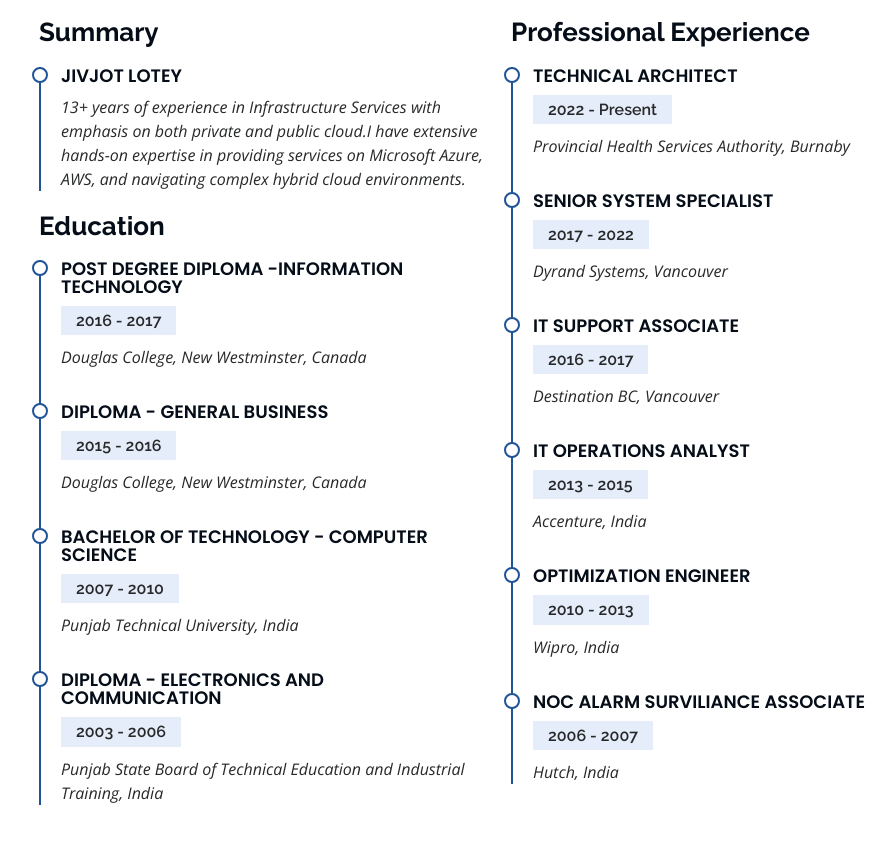
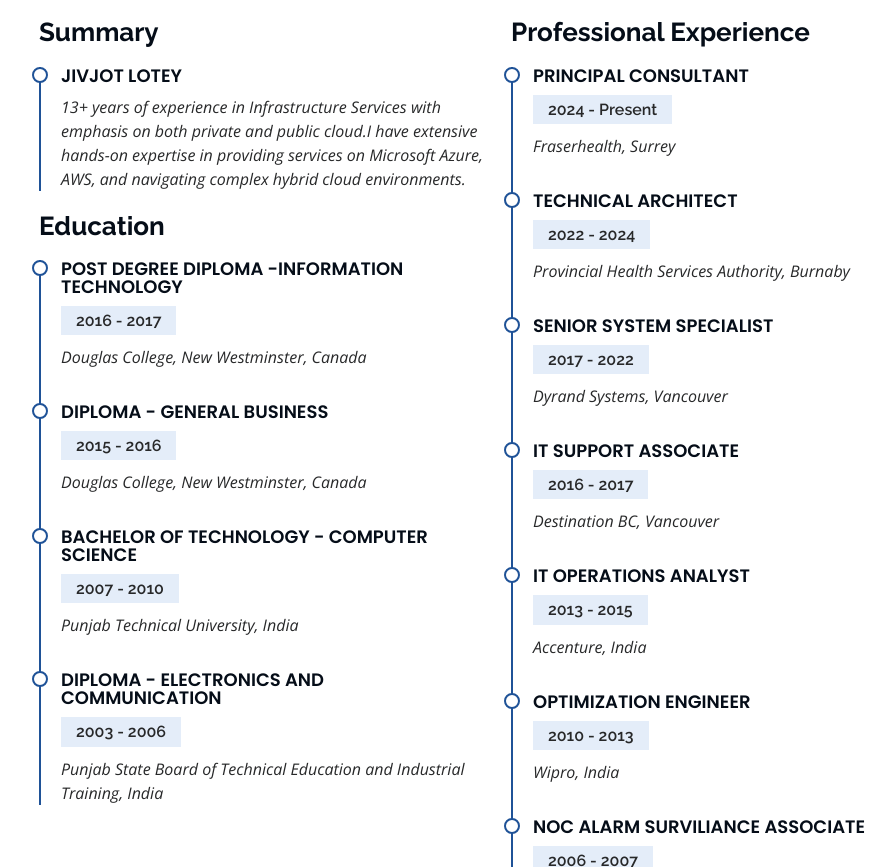
Before and after one commit to JivjotLotey/jivjotlotey.github.io, a plain HTML site: page index.html in a window 1280 px wide. Shown: the part 1067-1934 px from the top of the page, without its empty margins (291-1186 px from the left). Drawn offline with nearby package versions, Linux system fonts and the light colour scheme.

Commit message:
Update index.html

```diff
--- a/index.html
+++ b/index.html
@@ -182,9 +182,17 @@
             </div>
             <div class="col-lg-6" data-aos="fade-up" data-aos-delay="100">
               <h3 class="resume-title">Professional Experience</h3>
-              <div class="resume-item">
+             <div class="resume-item">
+                <h4>Principal Consultant</h4>
+                <h5>2024 - Present</h5>
+                <p><em>Fraserhealth, Surrey</em></p>
+                <ul>
+
+                </ul>
+              </div>
+               <div class="resume-item">
                 <h4>Technical Architect</h4>
-                <h5>2022 - Present</h5>
+                <h5>2022 - 2024</h5>
                 <p><em>Provincial Health Services Authority, Burnaby</em></p>
                 <ul>
 
```
